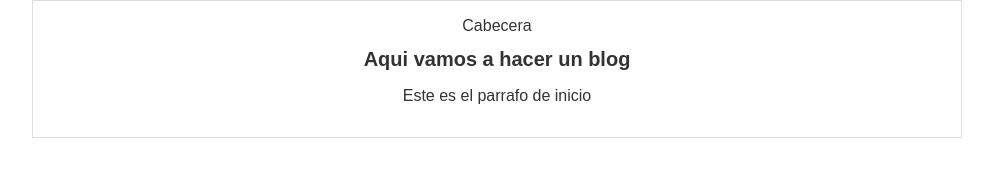
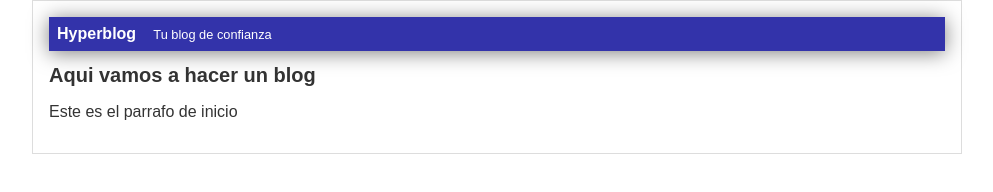
Before and after one commit to OscarCanongo/cursoGit, a plain HTML site: page practica1/index.html in a window 1280 px wide. Shown: the whole page, without its empty margins (143-1136 px from the left). Drawn offline with Linux system fonts and the light colour scheme.

Commit message:
Cabecera con diseño azul

```diff
--- a/practica1/css/styles.css
+++ b/practica1/css/styles.css
@@ -6,13 +6,30 @@ body{
     margin: 0;
     padding: 0;
 }
+
+#cabecera{
+    background: #33A;
+    box-shadow: 0px 2px 20px 0px rgba(0,0,0,0.5);
+    color: white;
+    font-weight: bold;
+    margin: 0;
+    padding: 0.5em;
+}
+
+#cabecera #tagline{
+    padding: 0 0 0 1em;
+    font-weight: normal;
+    font-size: 0.8em;
+}
+
 #container{
     width: 70%;
     padding: 1em;
-    text-align: center;
+    text-align: left;
     border: 1px solid #DDD;
     margin: 0 auto;
 }
+
 #container h1{
     font-size: 20px;
 }
--- a/practica1/index.html
+++ b/practica1/index.html
@@ -6,7 +6,10 @@
     <body>
         <div id = "container">
             <div id = "cabecera">
-                Cabecera
+                Hyperblog
+                <span id = "tagline">
+                    Tu blog de confianza
+                </span>
             </div>
             <div id = "post">
                 <h1>Aqui vamos a hacer un blog</h1>
```
